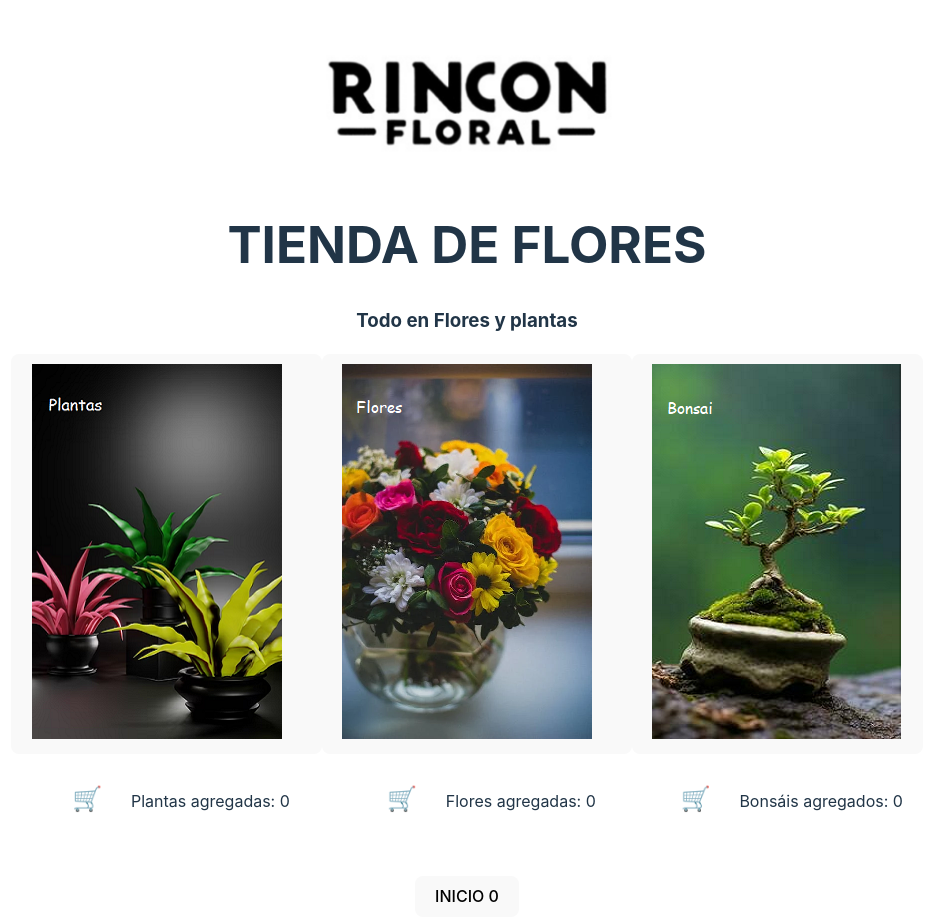
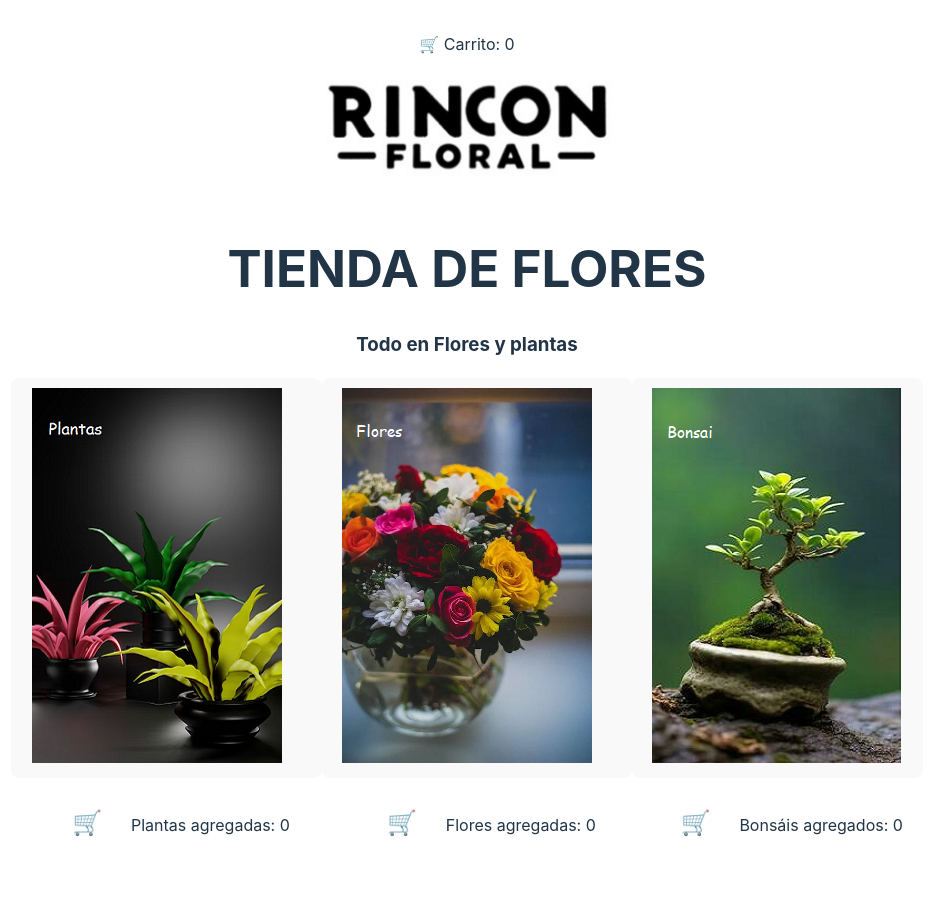
Before and after one commit to RichardAguirre/rinconfloral, a React (Vite) app: page / in a window 1280 px wide. Shown: the top 919 px of the page, without its empty margins (173-1106 px from the left). Built offline with nearby package versions, Linux system fonts and the light colour scheme.

Commit message:
add:removebuttoninicio

```diff
--- a/src/App.jsx
+++ b/src/App.jsx
@@ -5,15 +5,30 @@ import flores from "./assets/flores.png";
 import bonsai from "./assets/bonsai.png";
 
 import "./App.css";
+import React from "react";
 
 function App() {
-  const [count, setCount] = useState(0);
   const [plantasCount, setPlantasCount] = useState(0);
   const [floresCount, setFloresCount] = useState(0);
   const [bonsaiCount, setBonsaiCount] = useState(0);
+  const [carritoCount, setCarritoCount] = useState(0);
+
+  const agregarAlCarrito = (categoria) => {
+    if (categoria === "plantas") {
+      setPlantasCount(plantasCount + 1);
+    } else if (categoria === "flores") {
+      setFloresCount(floresCount + 1);
+    } else if (categoria === "bonsai") {
+      setBonsaiCount(bonsaiCount + 1);
+    }
+    setCarritoCount(carritoCount + 1);
+  };
 
   return (
     <>
+      <div className="carrito">
+        <span>🛒 Carrito: {carritoCount}</span>
+      </div>
       <div>
         <a>
           <img src={reactLogo} className="logo react" alt="React logo" />
@@ -72,7 +87,6 @@ function App() {
       </div>
 
       <div className="card">
-        <button onClick={() => setCount(count + 1)}>INICIO {count}</button>
         <p>
           Bienvenido a nuestro encantador rincón floral, donde la naturaleza se
           encuentra con la elegancia...
```
